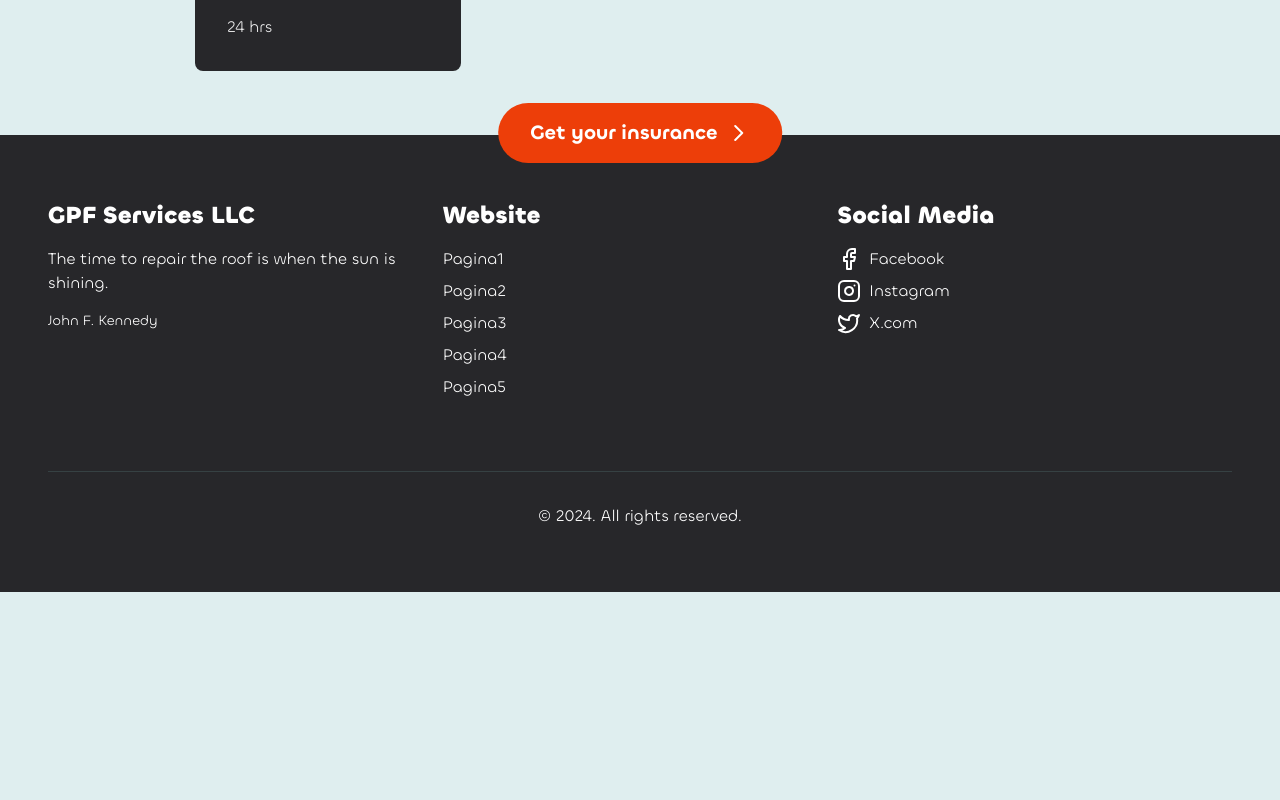
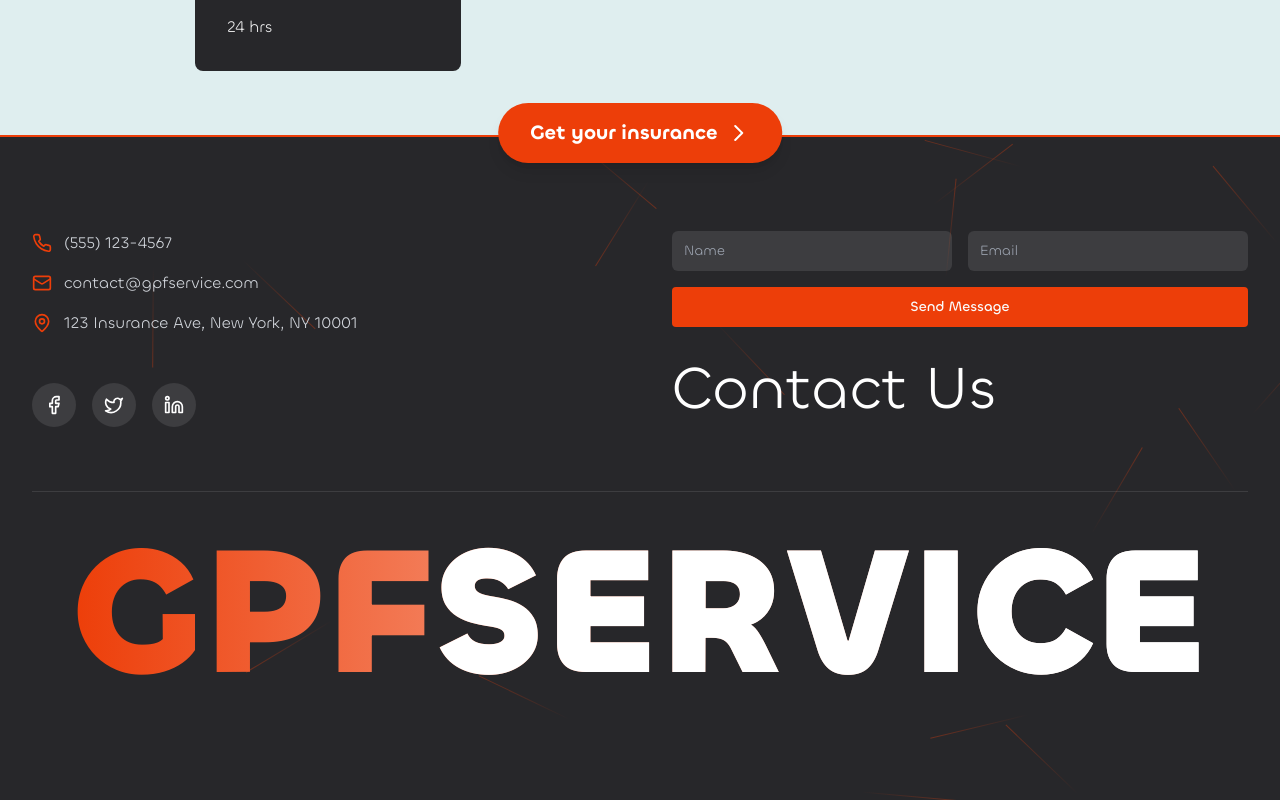
Before and after one commit to ziiizar/seguros, a Next.js app: page /aboutUs in a window 1280 px wide. Shown: the part 1648-2448 px from the top of the page. Before the commit the page ends 2240 px from the top, so only its background shows below. Built offline with nearby package versions, Linux system fonts and the light colour scheme.

Commit message:
fixed build error

```diff
--- a/app/page.tsx
+++ b/app/page.tsx
@@ -10,7 +10,7 @@ import Testimonials from "@/components/Landing/Testimonials";
 export default function Home() {
   return (
     <BackgroundController>
-      <Header className="absolute inset-x-0 top-0 z-50" />
+      <Header className="absolute inset-x-0 top-0 z-20" />
       <main className="flex min-h-screen w-screen flex-col items-center ">
         <Hero />
         <HowItWorks />
--- a/app/services/[id]/page.tsx
+++ /dev/null
@@ -1,43 +0,0 @@
-import { Metadata } from 'next'
-import Image from "next/image";
-import { notFound } from 'next/navigation'
-import { fetchFormById } from "@/data/forms";
-import { FormFields } from "@/types/form";
-import SurveyForm from "@/components/Survey/Survey";
-import Lifeguard from "@/public/Lifeguard Overlooking Beach.jpeg"
-
-interface PageProps {
-  params: { id: string }
-}
-
-export async function generateMetadata({ params }: PageProps): Promise<Metadata> {
-  const form = await fetchFormById(params.id);
-  return {
-    title: form ? `Survey: ${form.title}` : 'Survey Not Found',
-  }
-}
-
-export default async function Page({ params }: PageProps) {
-  const form: FormFields | null = await fetchFormById(params.id);
-
-  if (!form) {
-    notFound();
-  }
-
-  return (
-    <main className="w-screen h-screen flex justify-center items-center">
-      <div className="w-[40%] h-full relative">
-        <Image
-          src={Lifeguard}
-          alt="Lifeguard overlooking beach"
-          layout="fill"
-          objectFit="cover"
-          priority
-        />
-      </div>
-      <div className="w-[60%] flex place-content-center items-center p-16 h-screen">
-        <SurveyForm form={form} />
-      </div>
-    </main>
-  );
-}
--- a/components/Landing/HowItWorks.tsx
+++ b/components/Landing/HowItWorks.tsx
@@ -161,8 +161,8 @@ const HowItWorks = () => {
         <div className="relative">
           {steps.map((step, index) => (
             <React.Fragment key={index}>
-              <div className="flex flex-col items-center text-center mb-8 last:mb-0 relative group">
-                <div className="w-24 h-24 flex items-center justify-center mb-4">
+              <div className="flex flex-col items-center text-center mb-4 last:mb-0 relative group">
+                <div className="w-24 h-12 flex items-center justify-center mb-4">
                   <span className="text-4xl font-bold text-salmon-600 opacity-40 group-hover:opacity-100 transition-opacity">
                     {step.number}
                   </span>
@@ -178,7 +178,7 @@ const HowItWorks = () => {
                 </div>
               </div>
               {index < steps.length - 1 && (
-                <div className="w-1 h-16 bg-salmon-600 mx-auto mb-8" />
+                <div className="w-1 h-16 bg-salmon-600 mx-auto mb-2 " />
               )}
             </React.Fragment>
           ))}
--- a/components/Landing/Stats.tsx
+++ b/components/Landing/Stats.tsx
@@ -5,7 +5,7 @@ import { motion } from "framer-motion";
 import Lifeguard from "@/public/Lifeguard Overlooking Beach.jpeg";
 const stats  = [
     {
-      value: "25+",
+      value: "4+",
       description: "Years serving our community with trusted insurance solutions",
     },
     {
@@ -13,7 +13,7 @@ const stats  = [
       description: "Client satisfaction rate with our personalized coverage solutions",
     },
     {
-      value: "50K+",
+      value: "5K+",
       description: "Families protected with comprehensive insurance coverage",
     },
   ];
--- a/components/Services/ServiceHero.tsx
+++ b/components/Services/ServiceHero.tsx
@@ -30,7 +30,7 @@ const ServiceHero = ({ currentService }: {currentService: ServiceCardType}) => {
           <h2 className="text-4xl font-bold mb-4">{currentService.title}</h2>
           <p className={cn("mb-6", literata.className)}>{currentService.description}</p>
           <Button className="hover:scale-105  transition-transform duration-300 ease-in-out">
-    <Link href={`${routes.services}/${currentService.id}`}>Get Service</Link>
+    <Link href={`${routes.services}/survey`}>Get Service</Link>
 
 
           </Button>
--- a/components/global/Footer/Footer.tsx
+++ b/components/global/Footer/Footer.tsx
@@ -1,76 +1,109 @@
-import React from 'react';
-import Link from 'next/link';
-import { Facebook, Instagram, Twitter } from 'lucide-react';
-
-const Footer: React.FC = () => {
+import { Input } from "@/components/ui/Input"
+import { Button } from "@/components/ui/Button"
+import { Mail, Phone, MapPin, Facebook, Twitter, Linkedin } from 'lucide-react'
+import Link from "next/link"
+export default function Footer() {
   return (
-    <footer className="relative bg-zinc-800 text-white py-16 px-8">
-      {/* Get your insurance button */}
-      <div className="absolute left-1/2 -translate-x-1/2 -top-8">
-        <Link href="/get-insurance" className="bg-salmon-600 text-white px-8 py-4 rounded-full text-xl font-semibold flex items-center">
+    <footer className="bg-zinc-800 text-white py-24 relative ">
+      {/* Get Insurance Button - Positioned above footer */}
+      <div className="absolute left-1/2 -translate-x-1/2 -top-8 z-[100]">
+        <Link
+          href="/get-insurance"
+          className="bg-salmon-600 hover:bg-salmon-700 transition-colors text-white px-8 py-4 rounded-full text-xl font-semibold flex items-center shadow-lg hover:shadow-xl"
+        >
           Get your insurance
           <svg className="w-6 h-6 ml-2" fill="none" stroke="currentColor" viewBox="0 0 24 24" xmlns="http://www.w3.org/2000/svg">
             <path strokeLinecap="round" strokeLinejoin="round" strokeWidth={2} d="M9 5l7 7-7 7" />
           </svg>
         </Link>
       </div>
+      {/* Border Top */}
+      <div className="absolute top-0 left-0 right-0 h-[2px] bg-salmon-600"></div>
+      {/* Background Pattern */}
+      <div className="absolute inset-0 overflow-hidden">
+        {[...Array(20)].map((_, i) => (
+          <div
+            key={i}
+            className="absolute h-[1px] w-[100px] bg-gradient-to-r from-salmon-600 opacity-35 to-transparent"
+            style={{
+              top: `${Math.random() * 100}%`,
+              left: `${Math.random() * 100}%`,
+              transform: `rotate(${Math.random() * 360}deg)`,
+            }}
+          />
+        ))}
+      </div>
+      <div className="max-w-7xl mx-auto px-4 sm:px-6 lg:px-8 relative z-10 flex flex-col ">
+        <div className="grid grid-cols-1 lg:grid-cols-2 gap-16">
+          <div className="space-y-12 place-content-end items-end">
+            <div className="space-y-8">
+              <div className="space-y-4">
+                <div className="flex items-center space-x-3 text-gray-300">
+                  <Phone className="w-5 h-5 text-salmon-600" />
+                  <span>(555) 123-4567</span>
+                </div>
+                <div className="flex items-center space-x-3 text-gray-300">
+                  <Mail className="w-5 h-5 text-salmon-600" />
+                  <span>contact@gpfservice.com</span>
+                </div>
+                <div className="flex items-center space-x-3 text-gray-300">
+                  <MapPin className="w-5 h-5 text-salmon-600" />
+                  <span>123 Insurance Ave, New York, NY 10001</span>
+                </div>
+              </div>
+            </div>
+            {/* Social Links */}
+            <div className="flex space-x-4">
+              {[
+                { Icon: Facebook, href: "#facebook" },
+                { Icon: Twitter, href: "#twitter" },
+                { Icon: Linkedin, href: "#linkedin" }
+              ].map(({ Icon, href }, index) => (
+                <Link
+                  key={index}
+                  href={href}
+                  className="p-3 rounded-full bg-white/10 hover:bg-salmon-600 transition-colors"
+                >
+                  <Icon className="w-5 h-5" />
+                </Link>
+              ))}
+            </div>
+          </div>
+          {/* Contact Form */}
+          <div className="space-y-8">
+            <form className="space-y-4 ">
+              <div className="grid grid-cols-2 gap-4 ">
+                <Input
+                  placeholder="Name"
+                  className="bg-white/10 border-0 text-white placeholder:text-gray-400"
+                />
+                <Input
+                  type="email"
+                  placeholder="Email"
+                  className="bg-white/10 border-0 text-white placeholder:text-gray-400"
+                />
+              </div>
+              {/* <Textarea
+                placeholder="Message"
+                className="bg-white/10 border-0 text-white placeholder:text-gray-400 min-h-[120px]"
+              /> */}
+              <Button className="w-full bg-salmon-600 hover:bg-salmon-600/90 rounded-sm">
+                Send Message
+              </Button>
+            </form>
+            <h3 className="text-6xl">Contact Us</h3>
+          </div>
+          {/* Company Info */}
 
-      <div className="container mx-auto px-4">
-        <div className="flex flex-wrap justify-between">
-          {/* GPF Services LLC */}
-          <div className="w-full md:w-1/3 mb-8 md:mb-0">
-            <h2 className="text-2xl font-bold mb-4">GPF Services LLC</h2>
-            <p className="mb-4">The time to repair the roof is when the sun is shining.</p>
-            <p className="text-sm">John F. Kennedy</p>
-          </div>
-
-          {/* Website */}
-          <div className="w-full md:w-1/3 mb-8 md:mb-0">
-            <h2 className="text-2xl font-bold mb-4">Website</h2>
-            <ul>
-              {['Pagina1', 'Pagina2', 'Pagina3', 'Pagina4', 'Pagina5'].map((page, index) => (
-                <li key={index} className="mb-2">
-                  <Link href={`/${page.toLowerCase()}`} className="hover:underline">
-                    {page}
-                  </Link>
-                </li>
-              ))}
-            </ul>
-          </div>
-
-          {/* Social Media */}
-          <div className="w-full md:w-1/3">
-            <h2 className="text-2xl font-bold mb-4">Social Media</h2>
-            <ul>
-              <li className="mb-2">
-                <Link href="https://facebook.com" className="flex items-center hover:underline">
-                  <Facebook className="w-6 h-6 mr-2" />
-                  Facebook
-                </Link>
-              </li>
-              <li className="mb-2">
-                <Link href="https://instagram.com" className="flex items-center hover:underline">
-                  <Instagram className="w-6 h-6 mr-2" />
-                  Instagram
-                </Link>
-              </li>
-              <li className="mb-2">
-                <Link href="https://x.com" className="flex items-center hover:underline">
-                  <Twitter className="w-6 h-6 mr-2" />
-                  X.com
-                </Link>
-              </li>
-            </ul>
-          </div>
         </div>
-
-        {/* Copyright */}
-        <div className="mt-16 pt-8 border-t border-granny-smith-900 text-center">
-          <p>&copy; 2024. All rights reserved.</p>
+        {/* Bottom Bar */}
+        <div className="mt-16 pt-8 border-t border-white/10 text-center text-gray-400 flex  place-content-center items-center">
+          <h2 className="text-[180px] font-bold leading-none bg-gradient-to-r from-salmon-600 to-white bg-clip-text text-transparent flex ">
+            GPF
+            <span className="block text-[180px] text-white">SERVICE</span>
+          </h2>
         </div>
       </div>
     </footer>
-  );
-};
-
-export default Footer;
+  )
+}
```
Also changed, not shown: app/services/survey/page.tsx (added, +31 -0 lines), components/Landing/HeroText.tsx (+3 -4 lines).
